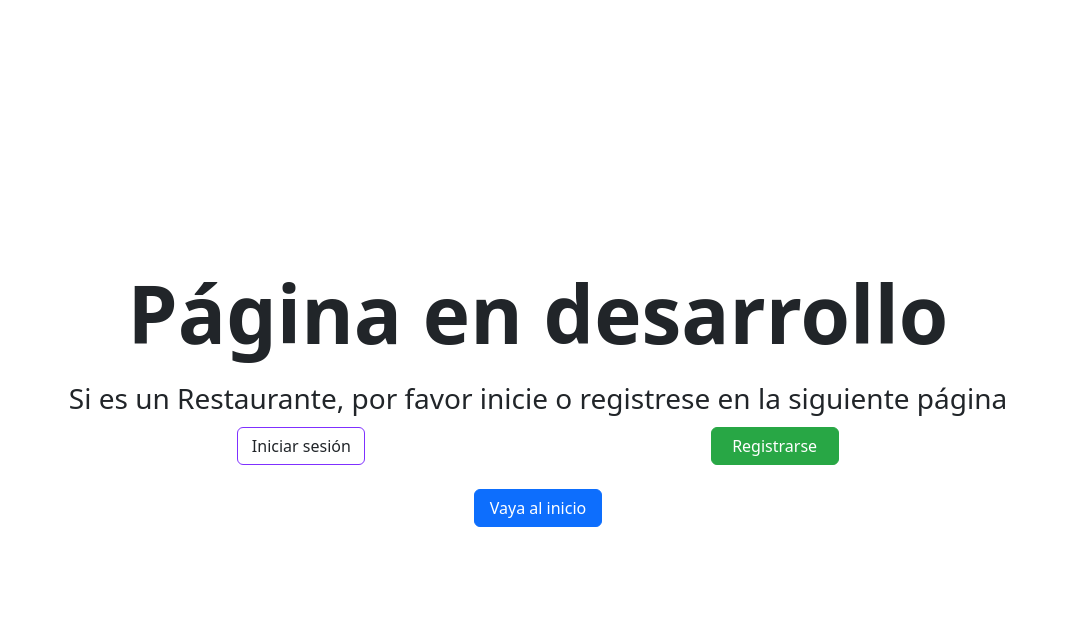
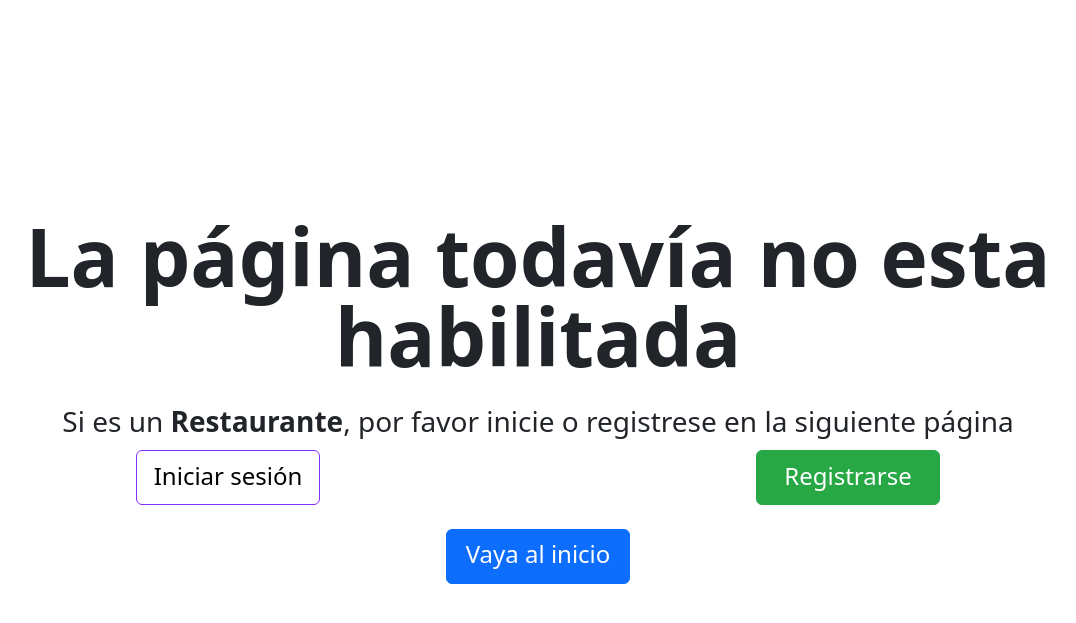
Before and after one commit to RicardoRAP/Carta-a-la-orden, a Django app: page /proximamente/ in a window 1280 px wide. Shown: the top 623 px of the page, without its empty margins (102-1178 px from the left). Run offline with Django 4.2, Linux system fonts and the light colour scheme; parts of the project's set-up code (start-up, migrations or seed data) failed here and were passed over; some libraries are stand-ins or nearby versions.

Commit message:
Correcciones pagina de comming soon, tootlip de los planes

```diff
--- a/static/css/comming_soon.css
+++ b/static/css/comming_soon.css
@@ -2,12 +2,23 @@
   line-height: 1 !important;
 }
 .btn{
-  width: 128px;
-  height: 38px;
+  width: 184.32px;
+  height: 54.75px;
   display: flex;
   justify-content: center;
   align-items: center;
   margin: auto;
+  font-size: 1.5rem;
+}
+.btn a{
+  text-decoration: none;
+  line-height: 0.8;
+  height: 100%;
+  width: 100%;
+  display: flex;
+  justify-content: center;
+  align-items: center;
+  padding-bottom: 5px;
 }
 .btn-login{
   background-color: #FFFFFF;
@@ -18,10 +29,12 @@
 .btn-login:hover, .btn-login:active, .btn-login:focus{
   border: 1px solid #7F30FF !important;
 }
+.btn-login a{
+  color: #000;
+}
 .btn-register{
   background-color: #28A745;
   border: 1px solid #28A745;
-  color: #fff;
   border-radius: 6px;
   padding: 0;
 }
@@ -29,3 +42,6 @@
   background: #28A745 !important;
   border: 1px solid #28A745 !important;
 }
+.btn-register a, .btn-primary a{
+  color: #fff;
+}
--- a/static/css/general.css
+++ b/static/css/general.css
@@ -140,7 +140,7 @@ input[type="checkbox"]:focus{
 }
 .dropdown-zone{
   width: 100%;
-  max-width: 345px;
+  max-width: 440px;
 }
 #TextAddress{
   border-radius: 0 20px 20px 0;
--- a/website/forms.py
+++ b/website/forms.py
@@ -84,7 +84,7 @@ class CreateRestaurantForm(UserCreationForm):
       attrs = {
         'id': 'registerPlan',
         'class': 'form-select',
-        'placeholder': 'Selecciona tu plan'
+        'placeholder': 'Selecciona tu plan',
       }
     )
   )
--- a/website/templates/comming_soon.html
+++ b/website/templates/comming_soon.html
@@ -9,20 +9,22 @@
   <link rel="stylesheet" type="text/css" href="{% static '/css/font.css' %}" >
   <link rel="stylesheet" type="text/css" href="{% static '/css/comming_soon.css' %}">
   <link rel="shortcut icon" type="image/png" href="{% static '/img/favicon.png' %}"/>
-  <title>Página en desarrollo</title>
+  <title>La página todavía no esta habilitada</title>
 </head>
 <body>
   <div class="d-flex align-items-center justify-content-center vh-100">
     <div class="text-center px-4">
-        <h1 class="display-1 fw-bold title mb-4">Página en desarrollo</h1>
-        <div class="mb-4">
-          <p class="fs-3 mb-2">Si es un Restaurante, por favor inicie o registrese en la siguiente página</p>
-          <div class="d-flex justify-content-center align-items-center flex-warp gap-2">
-            <a href="{% url 'r-inicio-de-sesion' %}" class="btn btn-login">Iniciar sesión</a>
-            <a href="{% url 'afiliacion' %}" class="btn btn-register">Registrarse</a>
+        <h1 class="display-1 fw-bold title mb-4">La página todavía no esta habilitada</h1>
+        {% if auth == False %}
+          <div class="mb-4">
+            <p class="fs-3 mb-2">Si es un <strong>Restaurante</strong>, por favor inicie o registrese en la siguiente página</p>
+            <div class="d-flex justify-content-center align-items-center flex-wrap gap-2">
+              <button class="btn btn-login"><a href="{% url 'r-inicio-de-sesion' %}" class="">Iniciar sesión</a></button>
+              <button class="btn btn-register"><a href="{% url 'afiliacion' %}" class="">Registrarse</a></button>
+            </div>
           </div>
-        </div>
-        <a href="{% url 'home' %}" class="btn btn-primary">Vaya al inicio</a>
+        {% endif %}
+        <button class="btn btn-primary"><a href="{% url 'home' %}" class="">Vaya al inicio</a></button>
     </div>
 </div>
 </body>
--- a/website/templates/footer.html
+++ b/website/templates/footer.html
@@ -3,11 +3,11 @@
     <div class="menu-list d-flex">
       <div class="widget-menu">
         <ul class="list-unstyled montserrat menu-list-footer">
-          <li><a href="{% url 'mantenimiento' %}" class="">¿Quienes somos?</a></li>
-          <li><a href="{% url 'mantenimiento' %}" class="">Terminos y Condiciones</a></li>
+          <li><a href="{% url 'proximamente' %}" class="">¿Quienes somos?</a></li>
+          <li><a href="{% url 'proximamente' %}" class="">Terminos y Condiciones</a></li>
           <li><a href="{% url 'afiliacion' %}" class="">Afilia tu restaurante</a></li>
           <li><a href="/afiliacion/#Pricing" class="">Planes</a></li>
-          <li><a href="{% url 'mantenimiento' %}" class="">Contactanos</a></li>
+          <li><a href="{% url 'proximamente' %}" class="">Contactanos</a></li>
         </ul>
       </div>
     </div>
--- a/website/templates/restaurant/dashboard.html
+++ b/website/templates/restaurant/dashboard.html
@@ -64,7 +64,7 @@
             </div>
             <div class="contact-container w-100">
               <div class="contact d-flex flex-row align-items-center justify-content-md-between">
-                <a href="{% url 'mantenimiento' %}" class="desktop">Contactenos</a>
+                <a href="{% url 'proximamente' %}" class="desktop">Contactenos</a>
                 <img src="{% static '/img/icon/contact.png' %}" width="33.75" height="33.75">
               </div>
             </div>
--- a/website/views.py
+++ b/website/views.py
@@ -24,7 +24,10 @@ def Error404(request,exception):
   return render(request,'404.html')
 
 def CommingSoon(request):
-  context = {}
+  auth = True
+  if not request.user.is_authenticated:
+    auth = False
+  context = {"auth":auth}
   return render(request, 'comming_soon.html',context)
 
 def Maintenance(request):
@@ -54,7 +57,7 @@ def Home(request):
         messages.error(request,"Seleccione un Estado")
   else:
     alphabet = "No se encuentran restaurantes disponibles"
-  context = {"commensal":True,'alphabet':alphabet}
+  context = {'commensal':True, 'home':True,'alphabet':alphabet}
   return render(request,'home.html', context)
 
 def ListRestaurants(request):
```
Also changed, not shown: static/css/header.css (+11 -1 lines), static/css/home.css (+24 -5 lines), static/js/restaurantHome.js (+8 -0 lines), website/templates/header.html (+7 -4 lines), website/templates/maintenance.html (+0 -7 lines), website/templates/restaurant/home.html (+7 -1 lines), website/templates/restaurant/plan.html (+8 -8 lines).
